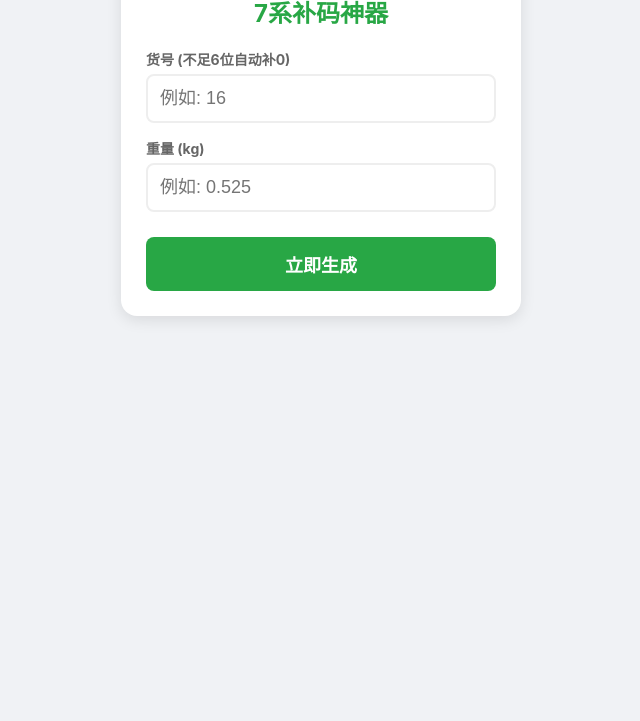
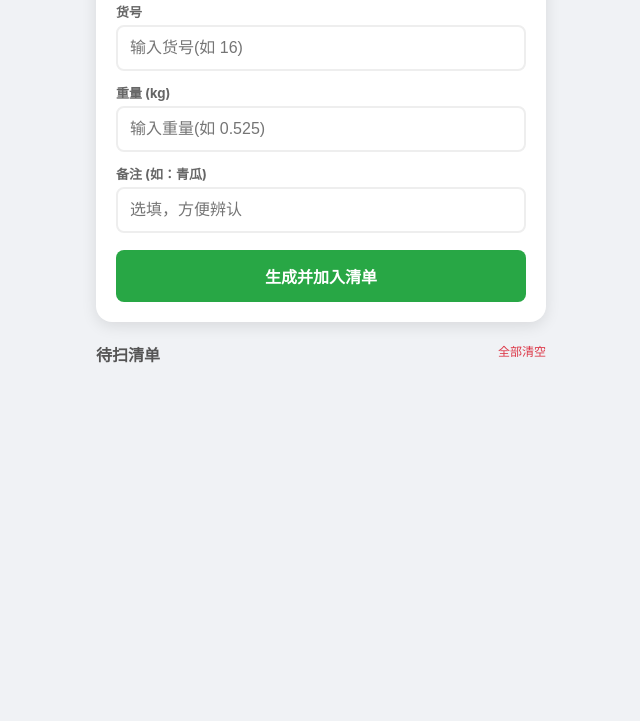
Before and after one commit to linmasate-eng/barcode, a plain HTML site: page index.html in a window 1280 px wide. Shown: the part 79-800 px from the top of the page, without its empty margins (319-959 px from the left). Drawn offline with Linux system fonts and the light colour scheme.

Commit message:
Update index.html

```diff
--- a/index.html
+++ b/index.html
@@ -1,47 +1,63 @@
 <!DOCTYPE html>
 <html>
 <head>
-    <title>7系条码助手-自动补全版</title>
+    <title>7系条码清单助手</title>
     <meta name="viewport" content="width=device-width, initial-scale=1.0, maximum-scale=1.0, user-scalable=no">
     <script src="https://cdn.jsdelivr.net/npm/jsbarcode@3.11.5/dist/JsBarcode.all.min.js"></script>
     <style>
-        body { font-family: -apple-system, sans-serif; background: #f0f2f5; padding: 20px; display: flex; flex-direction: column; align-items: center; }
-        .card { background: white; padding: 25px; border-radius: 16px; box-shadow: 0 4px 15px rgba(0,0,0,0.1); width: 100%; max-width: 400px; box-sizing: border-box; }
-        h2 { text-align: center; color: #28a745; margin-bottom: 20px; }
-        .input-group { margin-bottom: 15px; }
-        label { display: block; font-size: 14px; color: #666; margin-bottom: 5px; font-weight: bold; }
-        input { font-size: 18px; padding: 12px; width: 100%; border: 2px solid #eee; border-radius: 8px; box-sizing: border-box; outline: none; transition: 0.3s; }
-        input:focus { border-color: #28a745; }
-        button { font-size: 18px; padding: 14px; width: 100%; background: #28a745; color: white; border: none; border-radius: 8px; cursor: pointer; margin-top: 10px; font-weight: bold; }
-        #result { margin-top: 25px; padding: 15px; background: #fff; border-radius: 8px; border: 2px dashed #28a745; display: none; text-align: center; }
-        .code-display { font-size: 24px; font-weight: bold; letter-spacing: 2px; color: #333; margin-bottom: 10px; font-family: monospace; }
-        svg { width: 100%; height: auto; }
+        :root { --primary: #28a745; --danger: #dc3545; }
+        body { font-family: -apple-system, sans-serif; background: #f0f2f5; padding: 15px; display: flex; flex-direction: column; align-items: center; margin: 0; }
+        .card { background: white; padding: 20px; border-radius: 16px; box-shadow: 0 4px 15px rgba(0,0,0,0.1); width: 100%; max-width: 450px; box-sizing: border-box; }
+        h2 { text-align: center; color: var(--primary); margin-top: 0; font-size: 20px; }
+        .input-group { margin-bottom: 12px; }
+        label { display: block; font-size: 13px; color: #666; margin-bottom: 4px; font-weight: bold; }
+        input { font-size: 16px; padding: 12px; width: 100%; border: 2px solid #eee; border-radius: 8px; box-sizing: border-box; outline: none; }
+        input:focus { border-color: var(--primary); }
+        button.main-btn { width: 100%; padding: 14px; background: var(--primary); color: white; border: none; border-radius: 8px; font-size: 16px; font-weight: bold; cursor: pointer; margin-top: 5px; }
+
+        /* 列表样式 */
+        .list-container { width: 100%; max-width: 450px; margin-top: 20px; }
+        .list-header { font-weight: bold; color: #555; margin-bottom: 10px; display: flex; justify-content: space-between; }
+        .list-item { background: white; border-radius: 12px; padding: 15px; margin-bottom: 12px; box-shadow: 0 2px 8px rgba(0,0,0,0.05); position: relative; text-align: center; }
+        .item-info { text-align: left; margin-bottom: 8px; border-bottom: 1px dashed #eee; padding-bottom: 8px; padding-right: 40px; }
+        .item-title { font-weight: bold; color: #333; font-size: 16px; }
+        .item-sub { font-size: 12px; color: #888; margin-top: 2px; }
+        .item-barcode-num { font-family: monospace; font-size: 18px; font-weight: bold; color: #000; margin: 5px 0; display: block; }
+        .btn-del { position: absolute; right: 10px; top: 15px; background: #f8d7da; color: var(--danger); border: none; width: 30px; height: 30px; border-radius: 50%; cursor: pointer; font-weight: bold; }
+        canvas { width: 100% !important; height: auto; }
     </style>
 </head>
 <body>
 
     <div class="card">
-        <h2>7系补码神器</h2>
-
+        <h2>7系条码清单助手</h2>
         <div class="input-group">
-            <label>货号 (不足6位自动补0)</label>
-            <input type="tel" id="skuInput" placeholder="例如: 16">
+            <label>货号</label>
+            <input type="tel" id="skuInput" placeholder="输入货号(如 16)">
         </div>
-
         <div class="input-group">
             <label>重量 (kg)</label>
-            <input type="number" id="weightInput" step="0.001" placeholder="例如: 0.525">
+            <input type="number" id="weightInput" step="0.001" placeholder="输入重量(如 0.525)">
         </div>
+        <div class="input-group">
+            <label>备注 (如：青瓜)</label>
+            <input type="text" id="noteInput" placeholder="选填，方便辨认">
+        </div>
+        <button class="main-btn" onclick="addItem()">生成并加入清单</button>
+    </div>
 
-        <button onclick="makeBarcode()">立即生成</button>
-
-        <div id="result">
-            <div id="fullCodeShow" class="code-display"></div>
-            <svg id="barcode"></svg>
+    <div class="list-container">
+        <div class="list-header">
+            <span>待扫清单</span>
+            <span style="color:var(--danger); font-size:12px; font-weight:normal;" onclick="clearAll()">全部清空</span>
         </div>
+        <div id="barcodeList"></div>
     </div>
 
     <script>
+        // 初始化加载
+        window.onload = renderList;
+
         function calculateEAN13(first12) {
             let sumOdd = 0, sumEven = 0;
             for (let i = 0; i < 12; i++) {
@@ -54,38 +70,30 @@
             return first12 + checkDigit;
         }
 
-        function makeBarcode() {
+        function addItem() {
             let skuRaw = document.getElementById("skuInput").value;
             let weightRaw = document.getElementById("weightInput").value;
+            let note = document.getElementById("noteInput").value || "未命名商品";
 
             if (!skuRaw || isNaN(skuRaw)) { alert("请输入数字货号！"); return; }
             if (!weightRaw || isNaN(weightRaw)) { alert("请输入有效重量！"); return; }
 
-            // --- 核心逻辑 ---
-            // 1. 货号处理：补齐到 6 位
             let sku = skuRaw.padStart(6, '0');
-
-            // 2. 重量处理：转为克并补齐到 5 位
             let weightInGrams = Math.round(parseFloat(weightRaw) * 1000);
             let weightStr = weightInGrams.toString().padStart(5, '0');
-
-            // 3. 拼装前 12 位：7 + 6位货号 + 5位重量
             let first12 = "7" + sku + weightStr;
-
-            // 4. 计算第 13 位
             let fullCode = calculateEAN13(first12);
 
-            // 5. 显示结果
-            document.getElementById("result").style.display = "block";
-            document.getElementById("fullCodeShow").innerText = fullCode;
+            // 存储逻辑
+            let list = JSON.parse(localStorage.getItem('barcode_list') || '[]');
+            list.unshift({
+                id: Date.now(),
+                code: fullCode,
+                note: note,
+                detail: `货号:${sku} | 重量:${weightRaw}kg`
+            });
+            localStorage.setItem('barcode_list', JSON.stringify(list));
 
-            JsBarcode("#barcode", fullCode, {
-                format: "EAN13",
-                width: 2.5,
-                height: 85,
-                displayValue: false
-            });
-        }
-    </script>
-</body>
-</html>
+            // 清空输入
+            document.getElementById("weightInput").value = "";
+            document.getElementById("noteI
```
